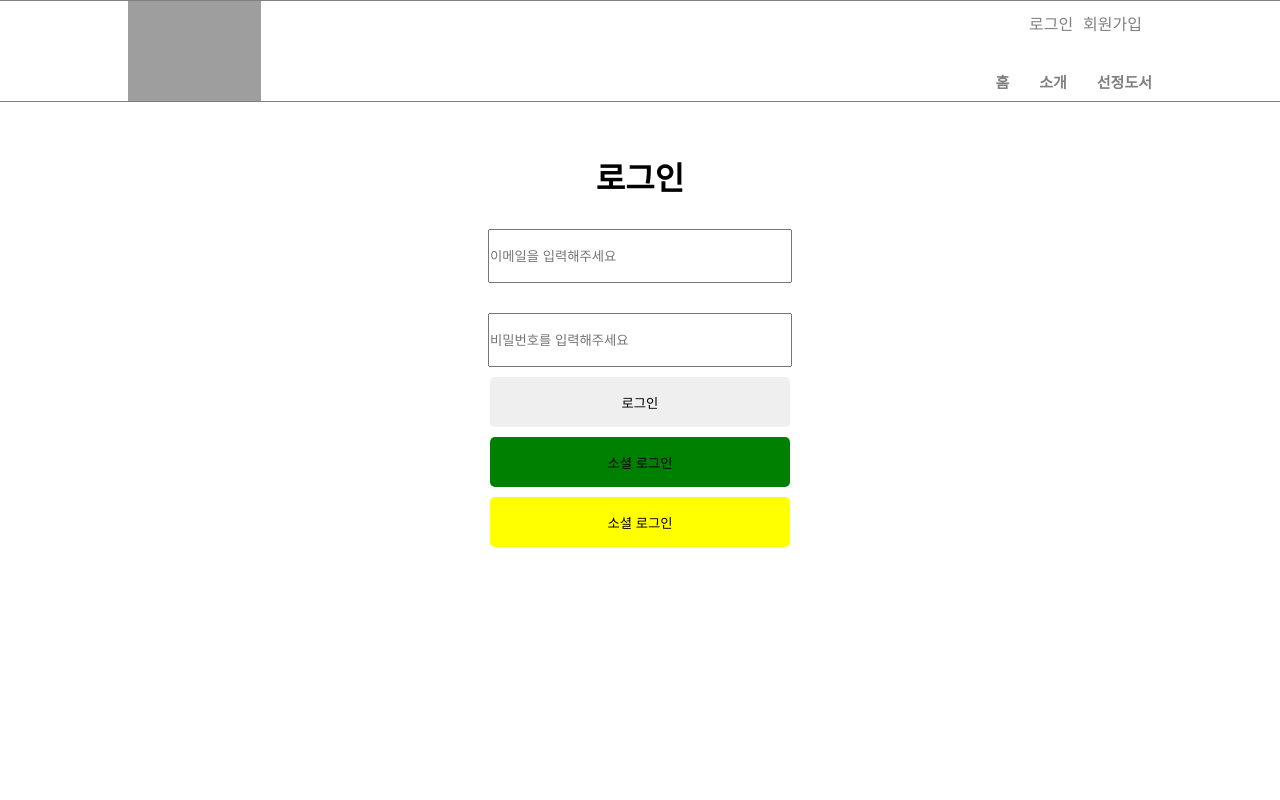
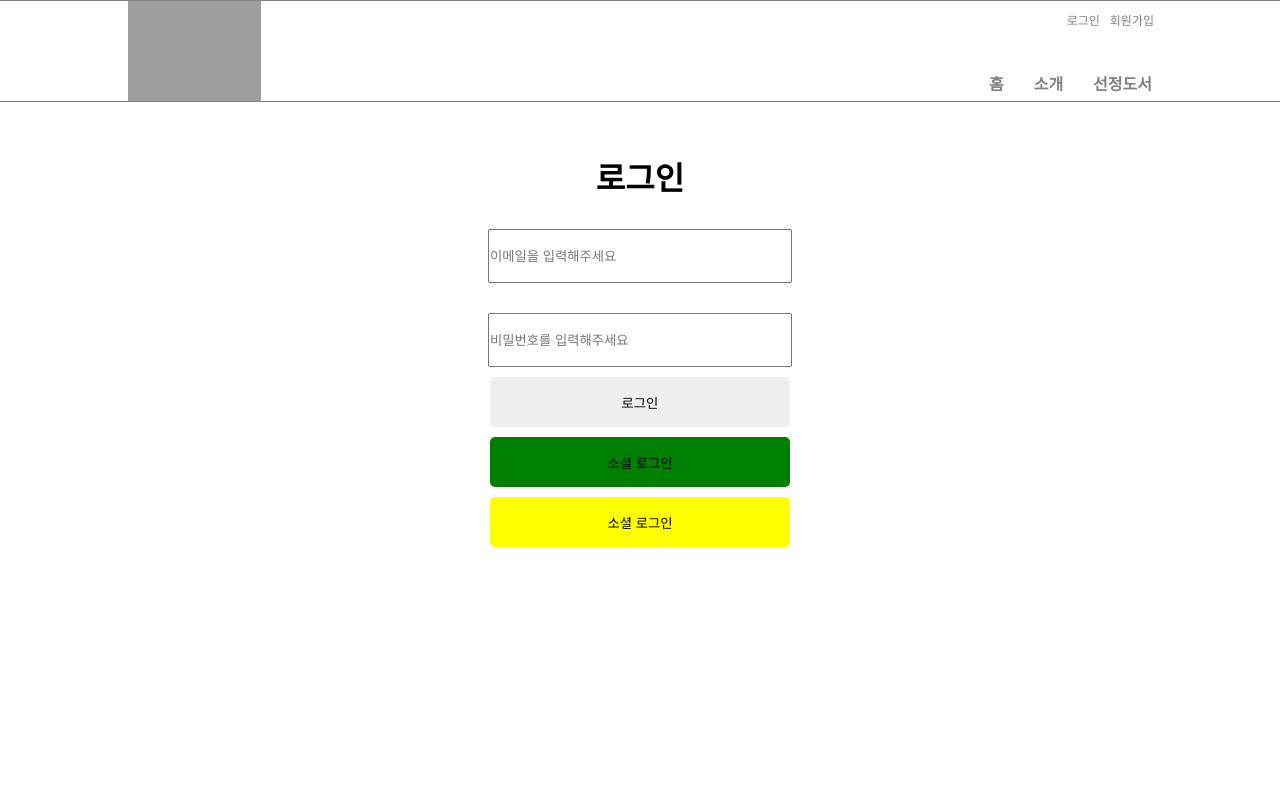
Before and after one commit to Nobnag/galdar-bookclub, a website: page login.html in a window 1280 px wide. Shown: the top 800 px of the page. Drawn offline with nearby package versions, Linux system fonts and the light colour scheme; no server answers; grey boxes are pictures that could not be loaded.

Commit message:
이미지작업 3차

```diff
--- a/css/gnb.css
+++ b/css/gnb.css
@@ -59,7 +59,7 @@ a {
 
 .gnb_link {
     position: relative;
-    font-size: 15px;
+    font-size: 16px;
     margin-left: 30px;
     color: gray;
 }
@@ -69,10 +69,12 @@ a {
     top: 10px;
     display: inline-block;
     float: right;
+    margin-right: -12px;
+    font-size: 12px;
 }
 
 .gnb_button {
-    font-size: 16px;
+    font-size: 12px;
     color: gray;
     border: none;
     background: #fff;
--- a/css/login.css
+++ b/css/login.css
@@ -30,10 +30,12 @@ input {
     border: 0;
 }
 .main_btn_login{
-    margin-top:10px;
-    width: 300px; height: 50px;
+    margin-top: 10px;
+    width: 300px;
+    height: 50px;
     border-radius: 5px;
     border: 0;
+    cursor: pointer;
 }
 
 .naver_btn_login{
```
